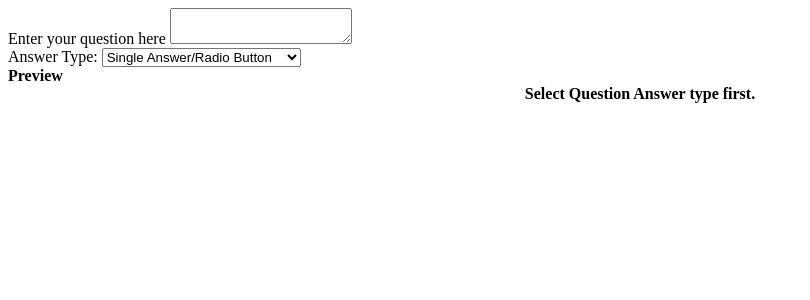
After one commit to Serman2K/Serman-Survey-System, a PHP site: page /EditQuestion.php in a window 1280 px wide. The commit adds this page. Shown: the top 300 px of the page, without its empty margins (0-810 px from the left). Run offline with PHP 8.4, Linux system fonts and the light colour scheme.

Commit message:
modal changes + Edit files testing

```diff
--- /dev/null
+++ b/html/EditQuestion.php
@@ -0,0 +1,92 @@
+<div class="container-fluid">
+	<form action="" id="manage-question">
+		<div class="col-lg-12">
+			<div class="row">
+				<div class="col-sm-6 border-right">
+						<input type="hidden" name="id" value="<?php echo isset($id) ? $id : '' ?>">
+						<input type="hidden" name="sid" value="<?php echo isset($_GET['sid']) ? $_GET['sid'] : '' ?>">
+						<div class="form-group">
+							<label for="" class="control-label">Enter your question here</label>
+							<textarea name="question" id="" cols="20" rows="2" class="form-control"><?php echo isset($question)? $question: '' ?></textarea>
+						</div>
+						<div class="form-group">
+							<label for="" class="control-label">Answer Type:</label>
+							<select name="type" id="type" class="custom-select custom-select-sm">
+								<?php if(isset($id)): ?>
+								<option value="" disabled="" selected="">Please Select here</option>
+								<?php endif; ?>
+								<option value="radio_opt" <?php echo isset($type) && $type == 'radio_opt' ? 'selected':'' ?>>Single Answer/Radio Button</option>
+								<option value="check_opt" <?php echo isset($type) && $type == 'check_opt' ? 'selected':'' ?>>Multiple Answer/Check Boxes</option>
+								<option value="textfield_s" <?php echo isset($type) && $type == 'textfield_s' ? 'selected':'' ?>>Text Field/ Text Area</option>
+							</select>
+						</div>
+
+				</div>
+				<div class="col-sm-6">
+					<b>Preview</b>
+					<div class="preview">
+						<?php if(!isset($id)): ?>
+						<center><b>Select Question Answer type first.</b></center>
+						<?php else: ?>
+							<div class="callout callout-info">
+							<?php if($type != 'textfield_s'):
+								$opt= $type =='radio_opt' ? 'radio': 'checkbox';
+							?>
+						      <table width="100%" class="table">
+						      	<colgroup>
+						      		<col width="10%">
+						      		<col width="80%">
+						      		<col width="10%">
+						      	</colgroup>
+						      	<thead>
+							      	<tr class="">
+								      	<th class="text-center"></th>
+
+								      	<th class="text-center">
+								      		<label for="" class="control-label">Label</label>
+								      	</th>
+								      	<th class="text-center"></th>
+							     	</tr>
+						     	</thead>
+						     	<tbody>
+						     		<?php
+						     		$i = 0;
+						     		foreach(json_decode($frm_option) as $k => $v):
+						     			$i++;
+						     		?>
+						     		<tr class="">
+								      	<td class="text-center">
+								      		<div class="icheck-primary d-inline" data-count = '<?php echo $i ?>'>
+									        	<input type="<?php echo $opt ?>" id="<?php echo $opt ?>Primary<?php echo $i ?>" name="<?php echo $opt ?>" checked="">
+									        	<label for="<?php echo $opt ?>Primary<?php echo $i ?>">
+									        	</label>
+									        </div>
+								      	</td>
+
+								      	<td class="text-center">
+								      		<input type="text" class="form-control form-control-sm check_inp"  name="label[]" value="<?php echo $v ?>">
+								      	</td>
+								      	<td class="text-center"></td>
+							     	</tr>
+						     		<?php  endforeach; ?>
+
+						     	</tbody>
+						      </table>
+						      <div class="row">
+						      <div class="col-sm-12 text-center">
+						      	<button class="btn btn-sm btn-flat btn-default" type="button" onclick="<?php echo $type ?>($(this))"><i class="fa fa-plus"></i> Add</button>
+						      </div>
+						      </div>
+						    </div>
+						</div>
+
+						<?php else: ?>
+								<textarea name="frm_opt" id="" cols="30" rows="10" class="form-control" disabled="" placeholder="Write Something here..."></textarea>
+						<?php endif; ?>
+						<?php endif; ?>
+					</div>
+				</div>
+			</div>
+		</div>
+	</form>
+</div>
```
Also changed, not shown: html/EditSurvey.html (+78 -0 lines), html/Index.php (+12 -0 lines).
